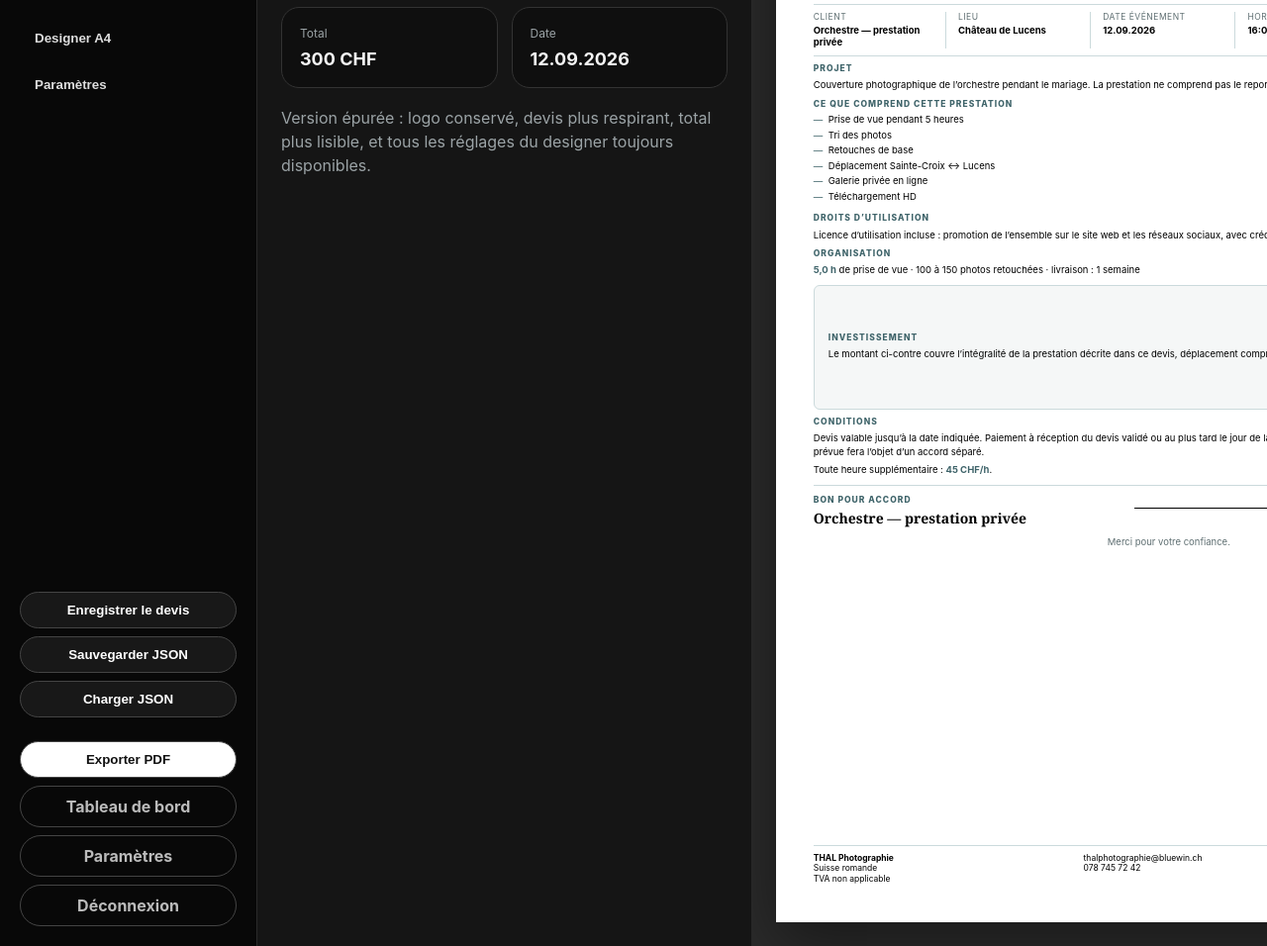
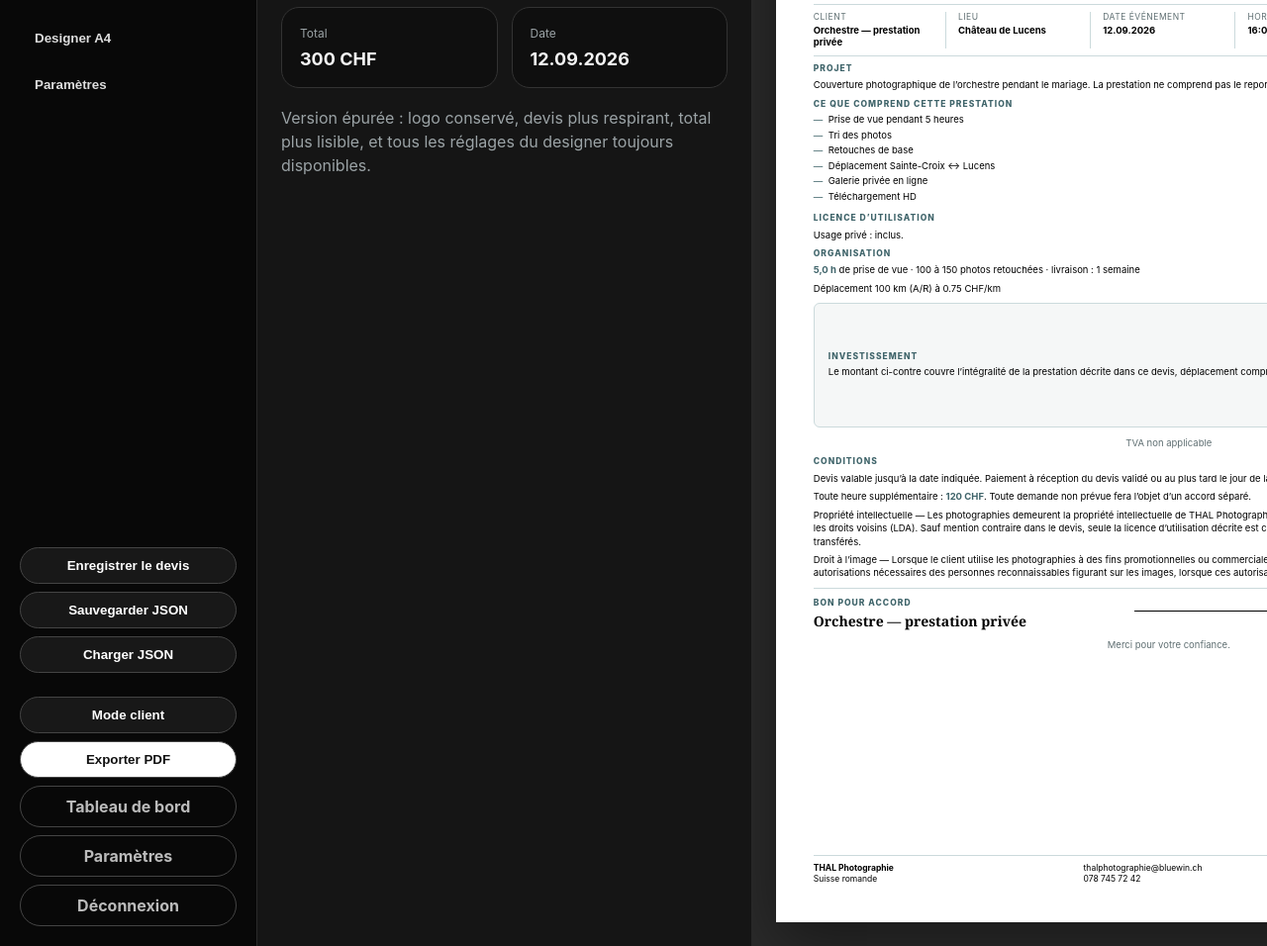
Before and after one commit to Scrali/thalphotographie, a PHP site: page /thal-studio/devis.php in a window 1280 px wide. Shown: the part 262-1218 px from the top of the page at 99% size. Run offline with PHP 8.4, Linux system fonts and the light colour scheme; the visitor is signed in with stand-in values (Sample User, id 1).

Commit message:
Refondre le mode client/interne, ajouter presets de licence et clauses légales
- Bouton d'accès rapide "Mode client / Mode interne" dans la barre
  latérale, en plus de la case existante : bascule directement
  showHourly (calcul détaillé + organisation complète) sans passer
  par le panneau Contenu. S'applique aussi bien à l'aperçu qu'à
  l'export PDF (même state, pas de rendu séparé).
- Organisation en mode client : garde désormais la ligne "Déplacement
  X km (A/R) à Y CHF/km" en plus des heures de prise de vue / photos
  livrées / délai (le détail préparation/trajet/tri/retouches reste
  réservé au mode interne).
- Remplace le champ libre "droits d'utilisation" par un sélecteur de
  licence à 3 presets (Privé / Commercial organique / Étendue) avec
  textes fixes, un prix de licence commerciale et une case "Offrir la
  licence" qui ajoute une ligne Valeur/Remise visible sans changer le
  total.
- Ajoute deux clauses légales toujours visibles dans les Conditions
  (propriété intellectuelle LDA, droit à l'image), éditables.
- Le tarif heure supplémentaire (défaut 120 CHF) et la mention TVA
  passent dans les Conditions et près du total respectivement, avec
  un texte combiné plutôt qu'une clause ouverte à négociation.
- CHF/km par défaut : 0.60 → 0.75.

Vérifié qu'aucun scénario (y compris licence commerciale + remise,
le plus long) ne fait déborder le contenu au-delà d'une page A4 —
un devis chargé avant ce changement avec le calcul interne affiché
avait vu son pied de page disparaître (overflow:hidden), d'où le
retour du client.

Co-Authored-By: Claude Sonnet 5 <noreply@anthropic.com>
Claude-Session: https://claude.ai/code/session_01UbXHBihhJHLwrDyjZuQN3x

```diff
--- a/thal-studio/devis.php
+++ b/thal-studio/devis.php
@@ -82,6 +82,7 @@ if ($studioVersion === '') {
       <button id="loadJson">Charger JSON</button>
       <input id="loadFile" type="file" accept=".json" hidden>
       <p id="quoteSaveStatus" class="slot-status"></p>
+      <button type="button" id="quickModeToggle">Mode client</button>
       <button class="primary" id="exportPdf">Exporter PDF</button>
       <a class="logout-link" href="dashboard.php">Tableau de bord</a>
       <a class="logout-link" href="settings.php">Paramètres</a>
@@ -134,7 +135,7 @@ if ($studioVersion === '') {
       <div class="form-grid">
         <label class="span2">Description courte<textarea id="description">Couverture photographique de l’orchestre pendant le mariage. La prestation ne comprend pas le reportage complet des mariés ni une séance couple dédiée.</textarea></label>
         <label>Distance A/R km<input id="distanceKm" type="number" value="100"></label>
-        <label>CHF/km<input id="kmRate" type="number" step="0.05" value="0.60"></label>
+        <label>CHF/km<input id="kmRate" type="number" step="0.05" value="0.75"></label>
         <label>Préparation h<input id="prepHours" type="number" step="0.5" value="0.5"></label>
         <label>Trajet h<input id="travelHours" type="number" step="0.5" value="1.5"></label>
         <label>Tri h<input id="sortHours" type="number" step="0.5" value="1"></label>
@@ -158,12 +159,17 @@ if ($studioVersion === '') {
             <option value="50">50 CHF</option>
           </select>
         </label>
-        <label>Tarif heure supplémentaire CHF/h<input id="overtimeRate" type="number" step="5" value="45"></label>
+        <label>Tarif heure supplémentaire CHF<input id="overtimeRate" type="number" step="5" value="120"></label>
 
-        <label class="check span2"><input id="showCommercialRights" type="checkbox" checked> Afficher les droits d’utilisation (section visible par le client)</label>
-        <label class="span2">Texte des droits d’utilisation pour le client<textarea id="commercialRightsClientText">Licence d’utilisation incluse : promotion de l’ensemble sur le site web et les réseaux sociaux, avec crédit photo THAL Photographie.</textarea></label>
-        <label>Droits commerciaux CHF (usage interne)<input id="commercialRightsFee" type="number" step="10" value="0"></label>
-        <label>Libellé droits commerciaux (usage interne)<input id="commercialRightsLabel" value="Utilisation commerciale organique incluse"></label>
+        <label>Licence d’utilisation
+          <select id="licenseType">
+            <option value="private" selected>Privé</option>
+            <option value="commercial">Commercial organique</option>
+            <option value="extended">Étendue</option>
+          </select>
+        </label>
+        <label>Prix licence commerciale CHF<input id="licenseCommercialPrice" type="number" step="10" value="100"></label>
+        <label class="check span2"><input id="licenseCommercialWaived" type="checkbox"> Offrir la licence commerciale (remise visible, total inchangé)</label>
 
         <label class="span2">Inclus<textarea id="included">Prise de vue pendant 5 heures
 Tri des photos
@@ -172,8 +178,10 @@ Déplacement Sainte-Croix ↔ Lucens
 Galerie privée en ligne
 Téléchargement HD</textarea></label>
 
-        <label class="span2">Conditions essentielles<textarea id="terms">Devis valable jusqu’à la date indiquée. Paiement à réception du devis validé ou au plus tard le jour de la prestation, sauf accord contraire. Toute demande non prévue fera l’objet d’un accord séparé.</textarea></label>
-        <label class="check span2"><input id="showHourly" type="checkbox"> Afficher le détail du calcul (taux horaire, km) — usage interne, à décocher pour l’export client</label>
+        <label class="span2">Conditions essentielles<textarea id="terms">Devis valable jusqu’à la date indiquée. Paiement à réception du devis validé ou au plus tard le jour de la prestation, sauf accord contraire.</textarea></label>
+        <label class="span2">Clause propriété intellectuelle<textarea id="legalIpClause">Propriété intellectuelle — Les photographies demeurent la propriété intellectuelle de THAL Photographie conformément à la Loi fédérale sur le droit d’auteur et les droits voisins (LDA). Sauf mention contraire dans le devis, seule la licence d’utilisation décrite est concédée au client. Les droits d’auteur ne sont ni cédés ni transférés.</textarea></label>
+        <label class="span2">Clause droit à l’image<textarea id="legalImageRightsClause">Droit à l’image — Lorsque le client utilise les photographies à des fins promotionnelles ou commerciales, il lui appartient de s’assurer qu’il dispose des autorisations nécessaires des personnes reconnaissables figurant sur les images, lorsque ces autorisations sont requises par la loi.</textarea></label>
+        <label class="check span2"><input id="showHourly" type="checkbox"> Mode interne — afficher le calcul détaillé (taux horaire, couverture) et l’organisation complète. Décoché = mode client (par défaut, utilisé pour l’export PDF).</label>
       </div>
     </section>
 
--- a/thal-studio/js/app.js
+++ b/thal-studio/js/app.js
@@ -39,8 +39,8 @@ const LOGO_SVG = `<svg class="thal-inline-svg" id="Calque_1" data-name="Calque 1
 const ids=[
 'quoteNumber','quoteDate','validUntil','clientName','clientEmail','clientPhone','clientAddress',
 'serviceType','eventDate','eventPlace','startTime','endTime','photosDelivered','deliveryDelay',
-'description','distanceKm','kmRate','prepHours','travelHours','sortHours','editHours','deliveryHours','hourlyRate','gearCost','overtimeRate','priceMode','packagePrice','discountPercent','rounding','showCommercialRights','commercialRightsFee','commercialRightsLabel','commercialRightsClientText','showHourly',
-'included','terms','vatNoteText','compactMode','docScale','pagePadding','blockGap','logoWidth','logoDarken','logoOffsetX','logoTop','logoColorMode','logoTintColor','logoTint','headerGap',
+'description','distanceKm','kmRate','prepHours','travelHours','sortHours','editHours','deliveryHours','hourlyRate','gearCost','overtimeRate','priceMode','packagePrice','discountPercent','rounding','licenseType','licenseCommercialPrice','licenseCommercialWaived','showHourly',
+'included','terms','legalIpClause','legalImageRightsClause','vatNoteText','compactMode','docScale','pagePadding','blockGap','logoWidth','logoDarken','logoOffsetX','logoTop','logoColorMode','logoTintColor','logoTint','headerGap',
 'titleSize','titleOffsetX','titleOffsetY','subtitleSize','bodySize','smallTextSize','contactSize','mainColor','paperColor','documentTextColor','fieldLabelColor','lineColor','priceBgColor','priceTextPreset','priceTextColor','priceAccentColor',
 'companyName','companyEmail','companyPhone','companyWebsite','companyAddress','finalNote'
 ];
@@ -95,6 +95,7 @@ function checkA4(){
 }
 function update(){
   labels();
+  if($('quickModeToggle')) $('quickModeToggle').textContent = $('showHourly').checked ? 'Mode interne' : 'Mode client';
   document.body.classList.toggle('relaxed',val('compactMode')==='off');
   document.documentElement.style.setProperty('--main',val('mainColor'));
   document.documentElement.style.setProperty('--paper',val('paperColor'));
@@ -115,7 +116,10 @@ function update(){
   const total=shoot+num('prepHours')+num('travelHours')+num('sortHours')+num('editHours')+num('deliveryHours');
   const kmCost=num('distanceKm')*num('kmRate');
   const hourlyValue=total*num('hourlyRate');
-  const rightsFee = $('showCommercialRights').checked ? num('commercialRightsFee') : 0;
+  const licenseType = val('licenseType') || 'private';
+  const licenseCommercialPrice = num('licenseCommercialPrice');
+  const licenseWaived = licenseType==='commercial' && $('licenseCommercialWaived').checked;
+  const rightsFee = licenseType==='commercial' ? licenseCommercialPrice : 0;
   const calculatedCost=hourlyValue+kmCost+num('gearCost')+rightsFee;
   const roundingStep=Math.max(1,num('rounding'));
   const discount=Math.min(100, Math.max(0, num('discountPercent')));
@@ -136,20 +140,35 @@ function update(){
     .filter(Boolean)
     .map(nl)
     .join('<br>');
-  const rightsDetail = $('showCommercialRights').checked ? detail(val('commercialRightsLabel') || 'Droits commerciaux', chf(rightsFee)) : '';
+  const rightsDetail = licenseType==='commercial' ? detail('Licence commerciale', chf(rightsFee)) : '';
   const discountDetail = effectiveDiscount > 0 ? detail('Rabais appliqué', '-'+chf(effectiveDiscount)) : '';
   const orgDetailHtml = $('showHourly').checked
     ? `<p class="tq-flow"><strong>${hourText(shoot)}</strong> de prise de vue · préparation ${num('prepHours')} h · trajet ${num('travelHours')} h · tri ${num('sortHours')} h · retouches ${num('editHours')} h — total <strong>${hourText(total)}</strong></p>
        <p class="tq-flow">Déplacement ${num('distanceKm')} km (A/R) à ${num('kmRate').toFixed(2)} CHF/km · livraison : ${textOrDash(val('photosDelivered'))}</p>`
-    : `<p class="tq-flow"><strong>${hourText(shoot)}</strong> de prise de vue · ${textOrDash(val('photosDelivered'))} · livraison : ${textOrDash(val('deliveryDelay'))}</p>`;
-  const rightsClientHtml = $('showCommercialRights').checked && val('commercialRightsClientText').trim() ? `
+    : `<p class="tq-flow"><strong>${hourText(shoot)}</strong> de prise de vue · ${textOrDash(val('photosDelivered'))} · livraison : ${textOrDash(val('deliveryDelay'))}</p>
+       <p class="tq-flow">Déplacement ${num('distanceKm')} km (A/R) à ${num('kmRate').toFixed(2)} CHF/km</p>`;
+  const licenseTexts = {
+    private: 'Usage privé : inclus.',
+    commercial: 'Licence d’utilisation commerciale non exclusive — site web, réseaux sociaux et supports de présentation, avec mention du crédit © THAL Photographie. Valable 2 ans pour toute nouvelle publication ; les contenus publiés durant cette période peuvent être maintenus en ligne.',
+    extended: 'Licence étendue (publicité payante, affichage, campagne marketing, exclusivité) : sur devis séparé.',
+  };
+  const licenseDiscountHtml = licenseWaived
+    ? `<p class="tq-flow">Valeur de la licence commerciale : <strong>${chf(licenseCommercialPrice)}</strong> · Remise commerciale : <strong>-${chf(licenseCommercialPrice)}</strong></p>`
+    : '';
+  const licenseHtml = `
     <section class="tq-section tq-rights">
-      <span class="tq-eyebrow">Droits d’utilisation</span>
-      <p>${htmlOrDash(val('commercialRightsClientText'))}</p>
+      <span class="tq-eyebrow">Licence d’utilisation</span>
+      <p>${licenseTexts[licenseType] || licenseTexts.private}</p>
     </section>
-  ` : '';
-  const overtimeHtml = num('overtimeRate') > 0 ? `<p class="tq-flow">Toute heure supplémentaire : <strong>${chf(num('overtimeRate'))}/h</strong>.</p>` : '';
-  const vatNoteHtml = val('vatNoteText').trim() ? `<br>${textOrDash(val('vatNoteText'))}` : '';
+  `;
+  const overtimeHtml = num('overtimeRate') > 0
+    ? `<p class="tq-flow">Toute heure supplémentaire : <strong>${chf(num('overtimeRate'))}</strong>. Toute demande non prévue fera l’objet d’un accord séparé.</p>`
+    : `<p class="tq-flow">Toute demande non prévue fera l’objet d’un accord séparé.</p>`;
+  const legalHtml = `
+    <p class="tq-flow">${htmlOrDash(val('legalIpClause'))}</p>
+    <p class="tq-flow">${htmlOrDash(val('legalImageRightsClause'))}</p>
+  `;
+  const vatNoteHtml = val('vatNoteText').trim() ? `<p class="tq-muted" style="text-align:center;margin-top:2px">${textOrDash(val('vatNoteText'))}</p>` : '';
   const calculationHtml = $('showHourly').checked ? `
     <section class="tq-section tq-calc">
       <span class="tq-eyebrow">Base de calcul — transparence interne</span>
@@ -211,7 +230,7 @@ function update(){
     ${bulletList('included')}
   </section>
 
-  ${rightsClientHtml}
+  ${licenseHtml}
 
   <section class="tq-section tq-org">
     <span class="tq-eyebrow">Organisation</span>
@@ -222,6 +241,7 @@ function update(){
     <div class="tq-price-copy">
       <span class="tq-eyebrow">Investissement</span>
       <p>Le montant ci-contre couvre l’intégralité de la prestation décrite dans ce devis, déplacement compris.</p>
+      ${licenseDiscountHtml}
     </div>
     <div class="tq-price-amount" style="background:${val('priceBgColor')} !important;color:${finalPriceTextColor} !important">
       <span style="color:${val('priceAccentColor')} !important">Total devis</span>
@@ -229,6 +249,7 @@ function update(){
       <span style="color:${val('priceAccentColor')} !important">Tout compris</span>
     </div>
   </section>
+  ${vatNoteHtml}
 
   ${calculationHtml}
 
@@ -236,6 +257,7 @@ function update(){
     <span class="tq-eyebrow">Conditions</span>
     <p>${htmlOrDash(val('terms'))}</p>
     ${overtimeHtml}
+    ${legalHtml}
   </section>
 
   <section class="tq-sign">
@@ -248,7 +270,7 @@ function update(){
 
   <p class="tq-final">${htmlOrDash(val('finalNote'))}</p>
   <footer class="tq-footer" style="font-size:${val('contactSize')}px">
-    <div><strong>${textOrDash(val('companyName'))}</strong><br>${textOrDash(val('companyAddress'))}${vatNoteHtml}</div>
+    <div><strong>${textOrDash(val('companyName'))}</strong><br>${textOrDash(val('companyAddress'))}</div>
     <div>${textOrDash(val('companyEmail'))}<br>${textOrDash(val('companyPhone'))}</div>
     <div>${textOrDash(val('companyWebsite'))}</div>
   </footer>
@@ -440,6 +462,10 @@ setDates();update();
 
 if($('saveQuoteServer')) $('saveQuoteServer').addEventListener('click',saveQuoteServer);
 if($('exportPdf')) $('exportPdf').addEventListener('click',exportPdfNamed);
+if($('quickModeToggle')) $('quickModeToggle').addEventListener('click',()=>{
+  $('showHourly').checked = !$('showHourly').checked;
+  update();
+});
 if(window.THAL_INITIAL_QUOTE && typeof window.THAL_INITIAL_QUOTE === 'object'){
   applyState(window.THAL_INITIAL_QUOTE);
 }
```
Also changed, not shown: 1 other file.
